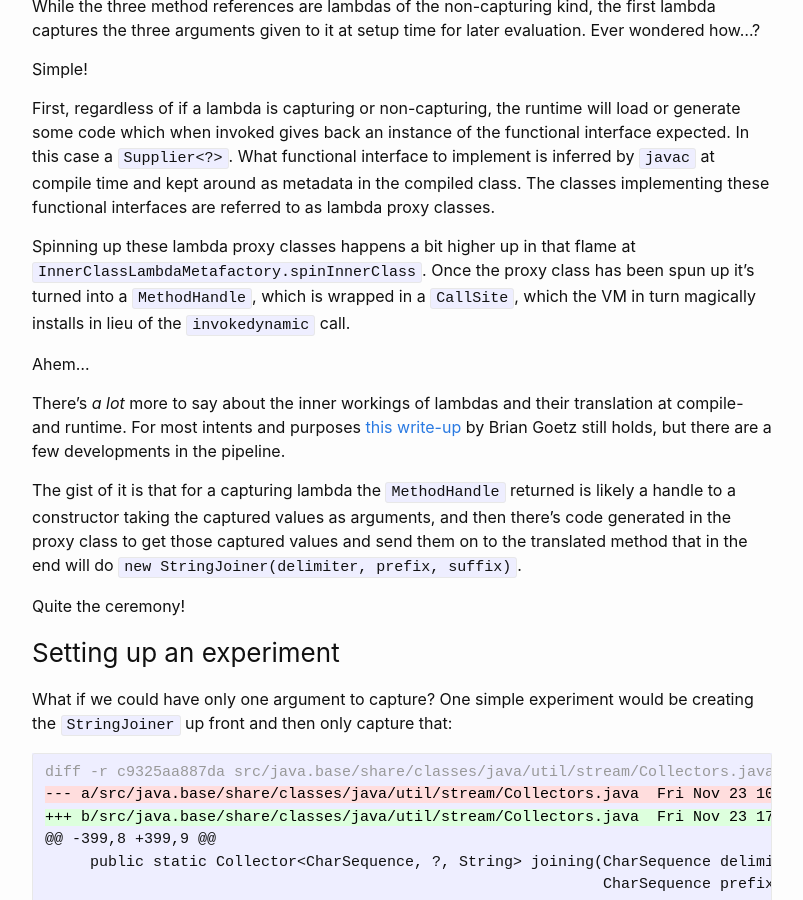
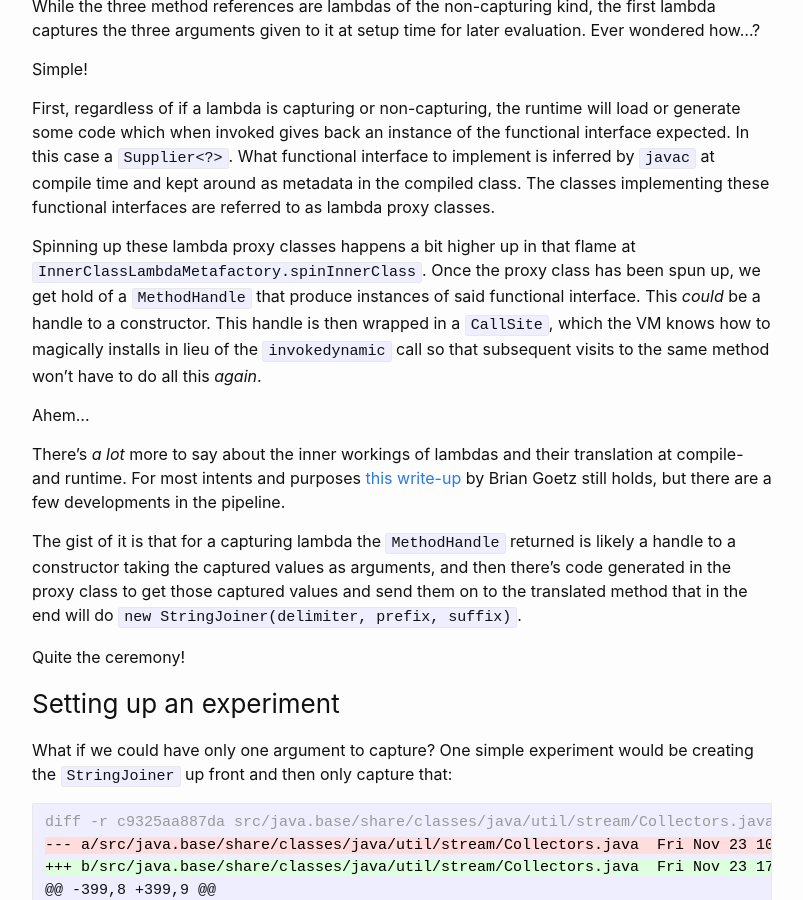
Before and after one commit to cl4es/cl4es.github.io, a Jekyll site: the page built from _posts/2018-11-23-Investigating-Startup-Using-Bytestacks.md, in a window 1280 px wide and 900 px high, scrolled down 2888 px. Shown: the whole window, without its empty margins (238-1041 px from the left). Built offline with Jekyll 4.4.1, drawn with Linux system fonts in a browser that asks for light colours.

Commit message:
Improve MH explanation a bit

```diff
--- a/_posts/2018-11-23-Investigating-Startup-Using-Bytestacks.md
+++ b/_posts/2018-11-23-Investigating-Startup-Using-Bytestacks.md
@@ -101,7 +101,7 @@ Simple!
 
 First, regardless of if a lambda is capturing or non-capturing, the runtime will load or generate some code which when invoked gives back an instance of the functional interface expected. In this case a `Supplier<?>`. What functional interface to implement is inferred by `javac` at compile time and kept around as metadata in the compiled class. The classes implementing these functional interfaces are referred to as lambda proxy classes.
 
-Spinning up these lambda proxy classes happens a bit higher up in that flame at `InnerClassLambdaMetafactory.spinInnerClass`. Once the proxy class has been spun up it's turned into a `MethodHandle`, which is wrapped in a `CallSite`, which the VM in turn magically installs in lieu of the `invokedynamic` call.
+Spinning up these lambda proxy classes happens a bit higher up in that flame at `InnerClassLambdaMetafactory.spinInnerClass`. Once the proxy class has been spun up, we get hold of a `MethodHandle` that produce instances of said functional interface. This *could* be a handle to a constructor. This handle is then wrapped in a `CallSite`, which the VM knows how to magically installs in lieu of the `invokedynamic` call so that subsequent visits to the same method won't have to do all this _again_.
 
 Ahem...
 
```
